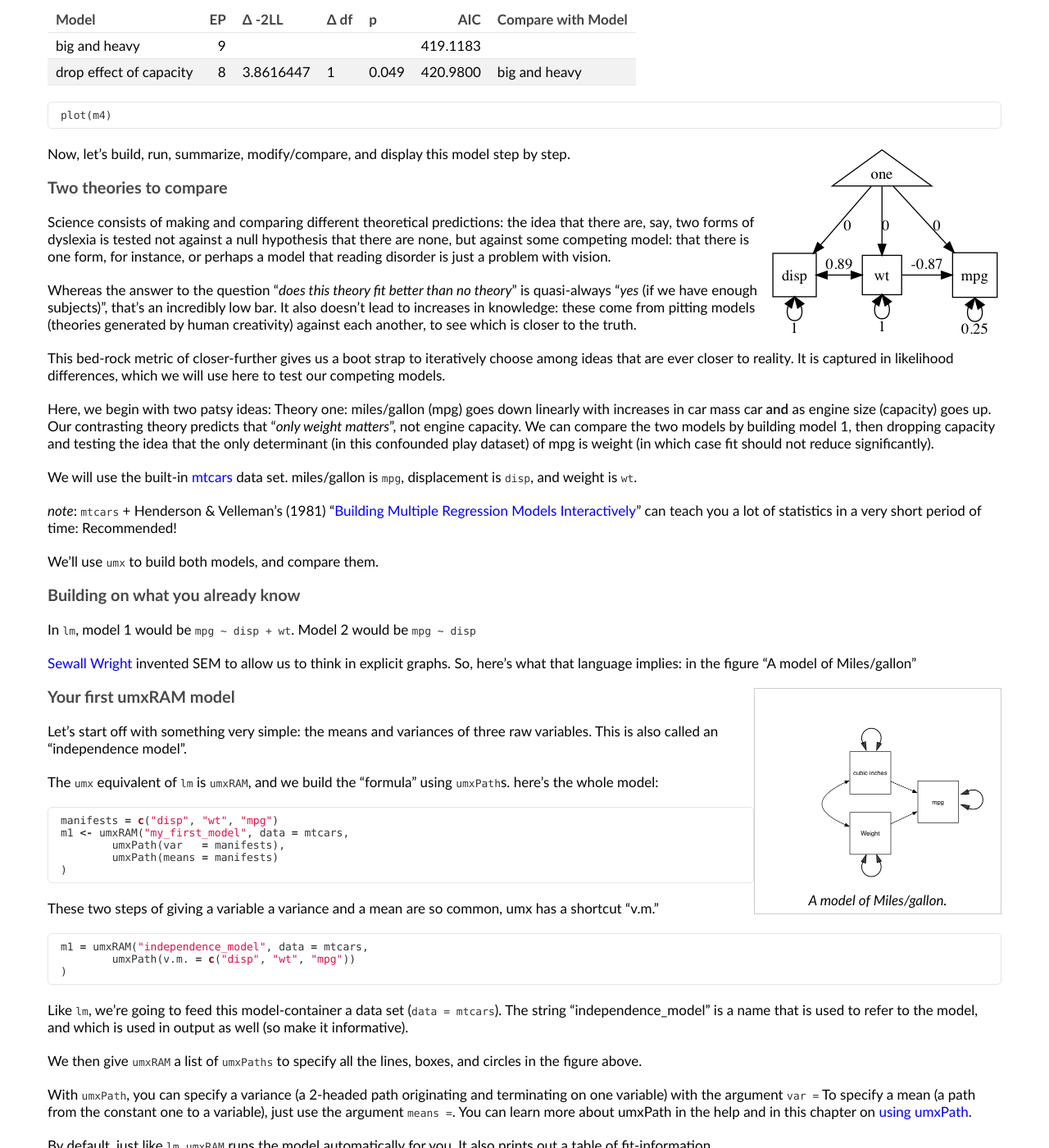
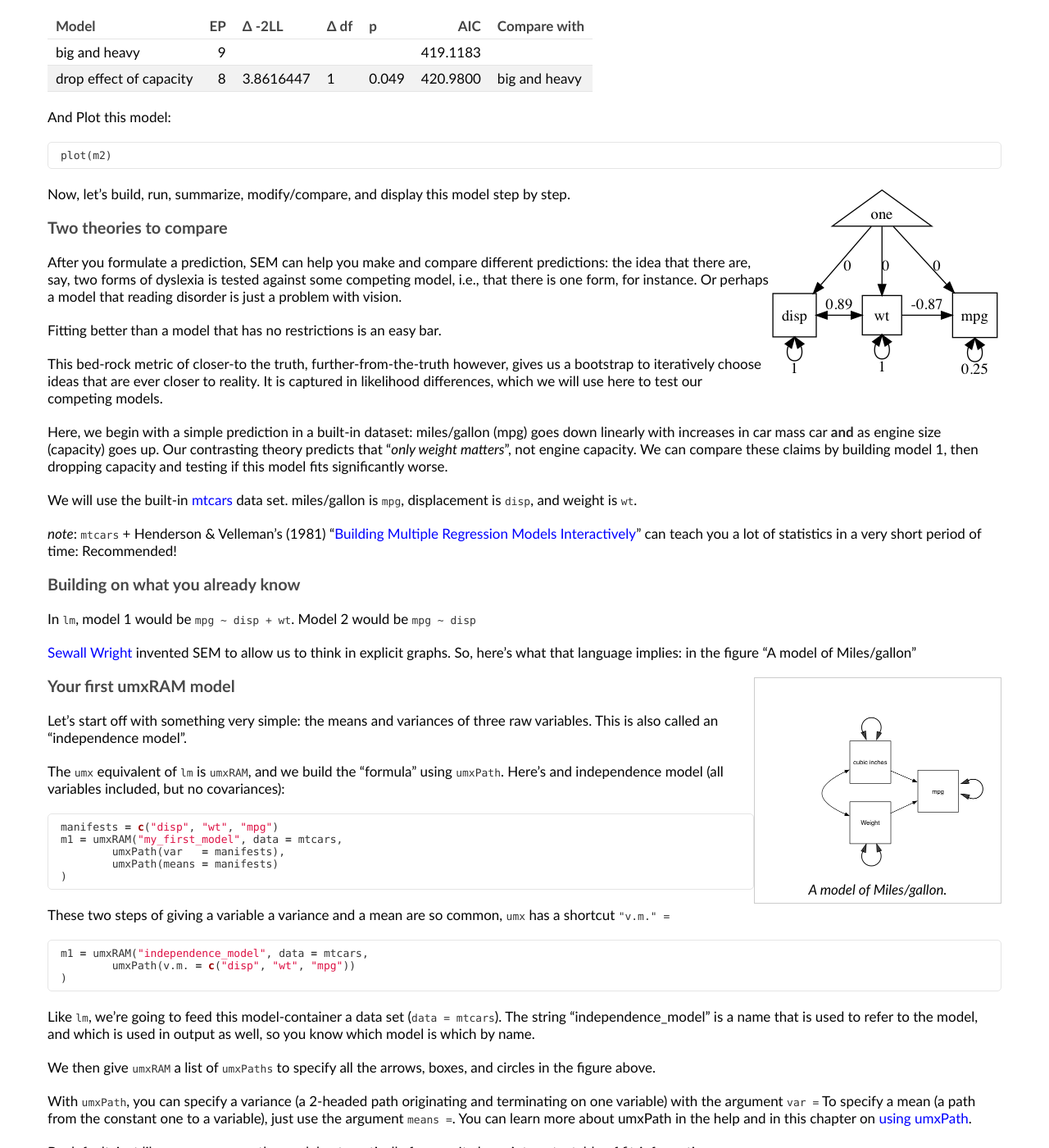
Before and after one commit to tbates/tbates.github.io, a Jekyll site: the page built from _posts/2000-11-30-base-First-steps.markdown, in a window 1280 px wide and 1400 px high, scrolled down 1110 px. Shown: the whole window at 82% size. Built offline with Jekyll 4.4.1, drawn with Linux system fonts in a browser that asks for light colours; some of the changed text lies outside the part shown.

Commit message:
remove verbiage

````diff
--- a/_posts/2000-11-30-base-First-steps.markdown
+++ b/_posts/2000-11-30-base-First-steps.markdown
@@ -1,15 +1,13 @@
 ---
 layout: post
-title: "Build & run a model in a minute!"
+title: "Build & run your first SEM model"
 
 comments: true
 categories: basic
 ---
 
 <a name="top"></a>
-umx stands for "user" OpenMx helper library. It's purpose is to help with [Structural Equation Modeling](https://en.wikipedia.org/wiki/Structural_equation_modeling) in [R](https://cran.r-project.org).
-
-I called this post "first steps" but it will take you a long way into practical modeling. So, let's do some modeling …
+I called this post "first steps" but it will take you a long way into practical modeling. Let's go…
 
 If you haven't installed umx, [do that now](/basic/2000/12/10/base-Install.html), and follow the link back here.
 
@@ -28,23 +26,19 @@
 For those of you who like to get straight to the code: here's what happens on this page:
 
 ```R
-m2 = umxRAM("big and heavy", data = mtcars,
-	# One headed paths from disp and weight to mpg
-	umxPath(c("disp", "wt"), to = "mpg"),
-	# Allow predictors to Covary
+m1 = umxRAM("gas mileage", data = mtcars,
+	# One headed paths from engine displacement and vehicle weight to miles/gallon
+	umxPath(from = c("disp", "wt"), to = "mpg"),
+	# Allow predictors to covary
 	umxPath("disp", with = "wt"),
-	# free variances and means for each manifest
+	# Freely estimate variances and means for each manifest
 	umxPath(v.m. = c("disp", "wt", "mpg"))
 )
-
-umxSummary(m2, std = TRUE)
-
-# Update m2 by dropping mpg ~ displacement, which has label "disp_to_mpg"
-m3 = umxModify(m2, update = "disp_to_mpg", name = "drop effect of capacity", comparison = TRUE)
+umxSummary(m1, std = TRUE)
 
 ```
 
-**umxSummary table of model 2**
+**umxSummary table of model 1**
 
 |name           | Std.Estimate| Std.SE|CI                   |
 |:--------------|------------:|------:|:--------------------|
@@ -57,47 +51,51 @@
 
 χ²(87) = 0, p < 0.001; CFI = 1; TLI = 1; RMSEA = 0
 
-**umxCompare model 2 and model 3**
+Now, we can update this model by dropping displacement -> mpg.
+Note, umxRAM auto labels all paths so you can see what they do, like this: "disp_to_mpg"
 
-|Model                   | EP|&Delta; -2LL |&Delta; df |p     |      AIC|Compare with Model |
-|:-----------------------|--:|:------------|:----------|:-----|--------:|:------------------|
-|big and heavy           |  9|             |           |      | 419.1183|                   |
-|drop effect of capacity |  8|3.8616447    |1          |0.049 | 420.9800|big and heavy      |
+```R
+m2 = umxModify(m1, update = "disp_to_mpg", name = "drop effect of capacity", comparison = TRUE)
+
+```
+
+**umxCompare model 1 2**
+
+|Model                   | EP|&Delta; -2LL |&Delta; df |p     |      AIC|Compare with |
+|:-----------------------|--:|:------------|:----------|:-----|--------:|:------------|
+|big and heavy           |  9|             |           |      | 419.1183|             |
+|drop effect of capacity |  8|3.8616447    |1          |0.049 | 420.9800|big and heavy|
+
+And Plot this model:
 
 ```r
-plot(m4)
+plot(m2)
 ```
 
-![model of mpg](/media/1_make_a_model/drop_effect_of_capacity.png "Model 4 figure")
+![model of mpg](/media/1_make_a_model/drop_effect_of_capacity.png "Model 2 figure")
 
 
 Now, let's build, run, summarize, modify/compare, and display this model step by step.
 
 ### Two theories to compare
 
-Science consists of making and comparing different theoretical predictions: the idea that there are, say, two forms of dyslexia is tested not against a null hypothesis that there are none, but against some competing model: that there is one form, for instance, or perhaps a model that reading disorder is just a problem with vision.
+After you formulate a prediction, SEM can help you make and compare different predictions: the idea that there are, say, two forms of dyslexia is tested against some competing model, i.e., that there is one form, for instance. Or perhaps a model that reading disorder is just a problem with vision.
 
-Whereas the answer to the question "*does this theory fit better than no theory*" is quasi-always "*yes* (if we have enough subjects)", that's an incredibly low bar. It also doesn't lead to increases in knowledge: these come from pitting models (theories generated by human creativity) against each another, to see which is closer to the truth.
+Fitting better than a model that has no restrictions is an easy bar.
 
-This bed-rock metric of closer-further gives us a boot strap to iteratively choose among ideas that are ever closer to reality. It is captured in likelihood differences, which we will use here to test our competing models.
+This bed-rock metric of closer-to the truth, further-from-the-truth however, gives us a bootstrap to iteratively choose ideas that are ever closer to reality. It is captured in likelihood differences, which we will use here to test our competing models.
 
-Here, we begin with two patsy ideas: Theory one: miles/gallon (mpg) goes down linearly with increases in car mass car  **and** as engine size (capacity) goes up. Our contrasting theory predicts that "*only weight matters*", not engine capacity. We can compare the two models by building model 1, then dropping capacity and testing the idea that the only determinant (in this confounded play dataset) of mpg is weight (in which case fit should not reduce significantly).
+Here, we begin with a simple prediction in a built-in dataset: miles/gallon (mpg) goes down linearly with increases in car mass car **and** as engine size (capacity) goes up. Our contrasting theory predicts that "*only weight matters*", not engine capacity. We can compare these claims by building model 1, then dropping capacity and testing if this model fits significantly worse.
 
 We will use the built-in [mtcars](https://stat.ethz.ch/R-manual/R-devel/library/datasets/html/mtcars.html) data set. miles/gallon is `mpg`, displacement is `disp`, and weight is `wt`.
 
 *note*: `mtcars` + Henderson & Velleman's (1981) "[Building Multiple Regression Models Interactively](https://scholar.google.com/scholar?hl=en&as_sdt=0%2C47&q=Building+Multiple+Regression+Models+Interactively&btnG=)" can teach you a lot of statistics in a very short period of time: Recommended!
-
-We'll use `umx` to build both models, and compare them.
 
 ### Building on what you already know
 
 In `lm`, model 1 would be `mpg ~ disp + wt`. Model 2 would be `mpg ~ disp`
 
 [Sewall Wright](https://en.wikipedia.org/wiki/Sewall_Wright) invented SEM to allow us to think in explicit graphs. So, here's what that language implies: in the figure "A model of Miles/gallon"
-
-<!--
-![model of mpg](/media/1_make_a_model/mpg_1a_theory.png "A model of Miles/gallon")
--->
 
 <figure>
   <img src="{{site.url}}/media/1_make_a_model/mpg_1a_theory.png" alt="model of mpg" width="292"/>
@@ -108,18 +106,17 @@
 
 Let’s start off with something very simple: the means and variances of three raw variables. This is also called an "independence model".
 
-The `umx` equivalent of `lm` is `umxRAM`, and we build the "formula" using `umxPath`s. here's the whole model:
-
+The `umx` equivalent of `lm` is `umxRAM`, and we build the "formula" using `umxPath`. Here's and independence model (all variables included, but no covariances):
 
 ```R
 manifests = c("disp", "wt", "mpg")
-m1 <- umxRAM("my_first_model", data = mtcars,
+m1 = umxRAM("my_first_model", data = mtcars,
 	umxPath(var   = manifests),
 	umxPath(means = manifests)
 )
 ```
 
-These two steps of giving a variable a variance and a mean are so common, umx has a shortcut "v.m."
+These two steps of giving a variable a variance and a mean are so common, `umx` has a shortcut `"v.m." = `
 
 ```R
 m1 = umxRAM("independence_model", data = mtcars,
@@ -128,16 +125,16 @@
 ```
 
 
-Like `lm`, we're going to feed this model-container a data set (`data = mtcars`). The string "independence_model" is a name that is used to refer to the model, and which is used in output as well (so make it informative).
+Like `lm`, we're going to feed this model-container a data set (`data = mtcars`). The string "independence_model" is a name that is used to refer to the model, and which is used in output as well, so you know which model is which by name.
 
-We then give `umxRAM` a list of `umxPaths` to specify all the lines, boxes, and circles in the figure above.
+We then give `umxRAM` a list of `umxPaths` to specify all the arrows, boxes, and circles in the figure above.
 
 With `umxPath`, you can specify a variance (a 2-headed path originating and terminating on one variable) with the argument `var =`
 To specify a mean (a path from the constant one to a variable), just use the argument `means =`. You can learn more about umxPath in the help and in this chapter on [using umxPath](http://tbates.github.io/advanced/1995/11/20/detailed-umxPath.html).
 
-By default, just like `lm`, `umxRAM` runs the model automatically for you. It also prints out a  table of fit-information.
+By default, just like `lm`, `umxRAM` runs the model automatically for you. It also prints out a table of fit-information.
 
-*nb*: you can re-run a model anytime with `mxRun`
+*nb*: you can re-run a model anytime with `umxRun()`
 
 You can also request a summary, and plot the output:
 
@@ -157,7 +154,7 @@
 Clearly some un-modeled covariance here... Let’s build our theorized model.
 
 ```r
-m2 <- umxRAM("big and heavy", data = mtcars,
+m2 = umxRAM("big and heavy", data = mtcars,
 	# One headed paths from disp and weight to mpg
 	umxPath(c("disp", "wt"), to = "mpg"),
 	# Allow predictors to Covary
@@ -181,7 +178,7 @@
 |   |  Model            | EP| &Delta; -2LL | &Delta; df | p       |AIC    | Compare with Model|
 |---|-------------------|---|--------------|------------|---------|-------|-------------------|
 | 1 | big and heavy     | 9 | 419.12       |            |         |       |                   |
-| 2 | independence_model | 6 | 98.312       | 3          | < 0.001 |511.44 | big and heavy     |
+| 2 | independence_model| 6 | 98.312       | 3          | < 0.001 |511.44 | big and heavy     |
 
 
 In fact this (saturated) model fits perfectly, as `umxSummary` shows: χ²(87) = 0, p < 0.001; CFI = 1; TLI = 1; RMSEA = 0
@@ -192,18 +189,17 @@
 umxSummary(m2, std = TRUE)
 ```
 
-|   | name                    | Estimate | Std.Error | CI (SE-based)        |
-|:--|:------------------------|:---------|:-------------|:---------------------|
-| 1 | disp_to_mpg       | -0.37    | 1.8e-01   | -0.37 [-0.72, -0.02] |
-| 2 | wt_to_mpg          | -0.54    | 1.8e-01   | -0.54 [-0.89, -0.2]  |
+|   | name           | Estimate | Std.Error | CI (SE-based)        |
+|:--|:---------------|:---------|:----------|:---------------------|
+| 1 | disp_to_mpg    | -0.37    | 1.8e-01   | -0.37 [-0.72, -0.02] |
+| 2 | wt_to_mpg      | -0.54    | 1.8e-01   | -0.54 [-0.89, -0.2]  |
 | 3 | mpg_with_mpg   | 0.21     | 6.8e-02   | 0.21 [0.08, 0.35]    |
-| 4 | disp_with_disp    | 1.00     | 1.9e-12   | 1 [1, 1]             |
-| 5 | disp_with_wt       | 0.89     | 3.7e-02   | 0.89 [0.82, 0.96]    |
-| 6 | wt_with_wt         | 1.00     | 2.5e-13   | 1 [1, 1]             |
+| 4 | disp_with_disp | 1.00     | 1.9e-12   | 1 [1, 1]             |
+| 5 | disp_with_wt   | 0.89     | 3.7e-02   | 0.89 [0.82, 0.96]    |
+| 6 | wt_with_wt     | 1.00     | 2.5e-13   | 1 [1, 1]             |
 
 
-
-We can plot these standardized (or raw) coefficients on a diagram the way Sewall Wright would like us too:
+We can plot these standardized (or raw) coefficients on a diagram the way Sewell Wright would like us too:
 
 ```r
 plot(m2,  means = FALSE) # plot has lots of control: here we suppress display of the means
@@ -216,7 +212,7 @@
 We can ask for the (unstandardized) confidence intervals with the usual `confint` function. Because these can take a long time for SEM models, the default is to require you to ask to run them.
 
 ```r
-    confint(m2, run = TRUE)
+	confint(m2, run = TRUE)
 ```
 
 |                | lbound   | estimate  | ubound       |
@@ -258,11 +254,7 @@
 <a name="modify"></a>
 ## Modify and Compare models: The secret-sauce of science
 
-[Fundamentally](https://en.wikipedia.org/wiki/Causal_model), modeling is in the service of understanding causality and we do that primarily via model comparison: Better theories fit the data better than do worse theories.
-
-So, we can ask questions like "does lower weight give better miles per gallon"?
-
-In graph terms, this is asking, "can I set the  path from to wt to mpg to zero without significant loss of fit?"
+In graph terms a question like "does lower weight give better miles per gallon" is asking, "can I set the  path from wt to mpg to zero without significant loss of fit?"
 
 There are two ways to test this with *umx*.
 
@@ -303,16 +295,16 @@
 
 The table below shows that dropping this path caused a (just) significant loss of fit (χ²(1) = 3.96, p = 0.049):
 
-| Model                            | EP | Δ -2LL | Δ df | p        | AIC     | Compare with Model |
-|:-------------------------------|:----|:-----------|:------|:--------|:----------|:----------------------------|
-| big and heavy               | 9  | 419.13  |         |           | 419.12 |                                  |
-| weight_doesnt_matter  | 8  | 3.86      | 1      | 0.049 | 420.98 | big and heavy           |
+| Model                | EP | Δ -2LL | Δ df | p     | AIC    | Compare with Model |
+|:---------------------|:---|:-------|:-----|:------|:-------|:-------------------|
+| big and heavy        | 9  | 419.13 |      |       | 419.12 |                    |
+| weight_doesnt_matter | 8  | 3.86   | 1    | 0.049 | 420.98 | big and heavy      |
 
-The AIC moved the wrong direction, p-value is marginal. This model would lead us to conclude that weight matters, but only a little bit (controlling for engine capacity). Note however that these variables covary: heavy vehicles have big motors: This is why trying to do science on observational data is fraught with problems. MUCH better to systematically vary the weight in a randomized controlled trial and measure mpg change. In behavior science, [Twin Studies](https://en.wikipedia.org/wiki/Twin_study) and [Mendelian Randomization](https://en.wikipedia.org/wiki/Mendelian_randomization) let us do this.
+The AIC moved the wrong direction, p-value is marginal. This model would lead us to conclude that weight matters, but would prompt us to do controlled experiments varying weight and looking for confounders like aerodynamic drag.
 
-*Advanced tip*: `umxModify()` can modify, run, and compare all in 1-line!
+Note however that these variables covary: heavy vehicles have big motors: This is why trying to do science on observational data is fraught with problems. MUCH better to systematically vary the weight in a randomized controlled trial and measure mpg change. In behavior science, [Twin Studies](https://en.wikipedia.org/wiki/Twin_study) and [Mendelian Randomization](https://en.wikipedia.org/wiki/Mendelian_randomization) let us do this.
 
-For instance to drop the path from wt to mpg, we can say:
+*Advanced tip*: `umxModify()` can modify, run, and compare all in 1-line. For instance to drop the path from wt to mpg, we can say:
 
 ```r
 m4 = umxModify(m2, update = "wt_to_mpg", name = "drop effect of wt", comparison = TRUE)
````
Also changed, not shown: other parts of _posts/2000-11-30-base-First-steps.markdown (+1 -1 lines), _posts/2000-12-20-base-Philosophy.markdown (+9 -13 lines).
